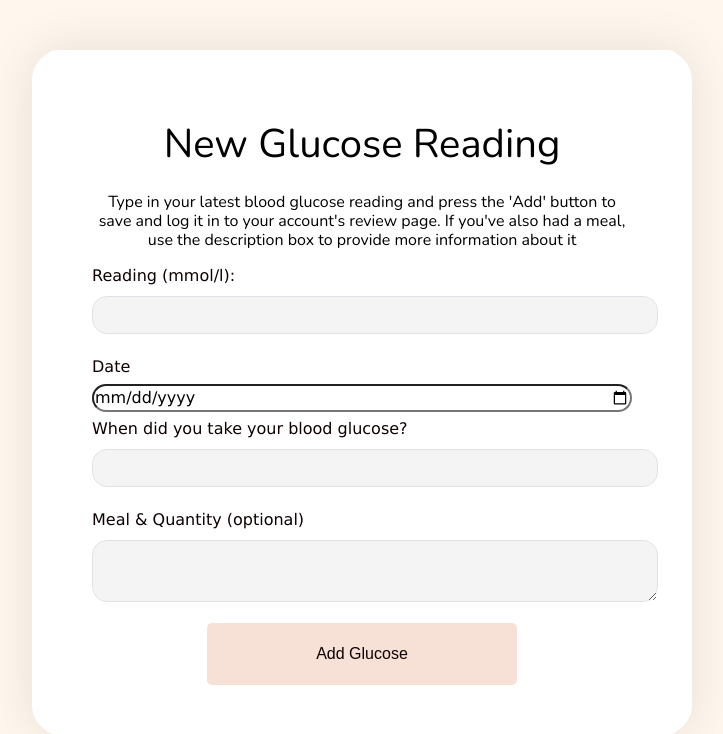
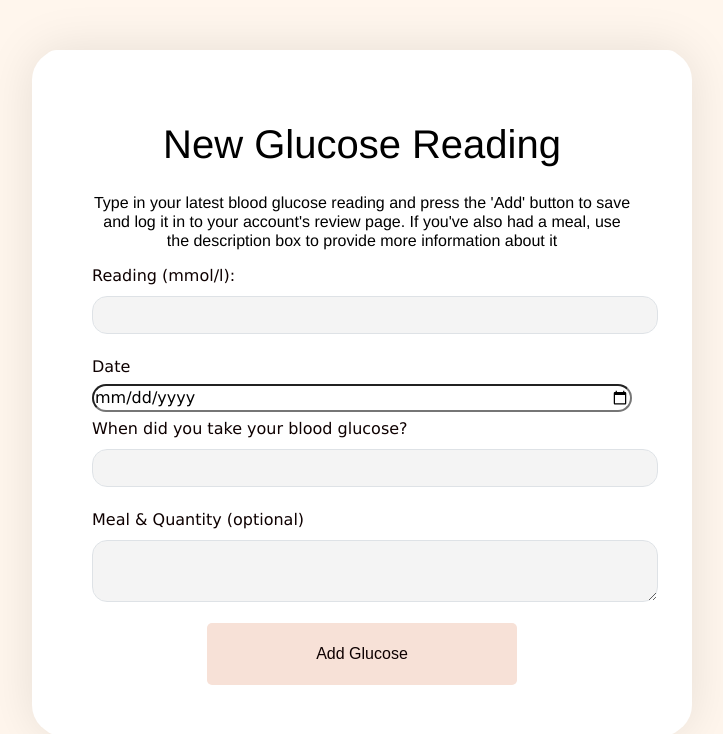
Before and after one commit to Emjaydee23/GlucoMama, a Rails app: page /recordings/new in a window 1280 px wide. Shown: the part 82-816 px from the top of the page, without its empty margins (278-1001 px from the left). Run offline with Rails 7, Linux system fonts and the light colour scheme; a user stored in the database is signed in; style sheets or scripts are compiled from the project's sources; some libraries are stand-ins or nearby versions; some web fonts are replaced.

Commit message:
Further styling after reconvene as a team

```diff
--- a/app/assets/stylesheets/config/_fonts.scss
+++ b/app/assets/stylesheets/config/_fonts.scss
@@ -2,8 +2,8 @@
 @import url('https://fonts.googleapis.com/css?family=Nunito:400,700|Work+Sans:400,700&display=swap');
 @import url('https://fonts.googleapis.com/css2?family=Poetsen+One&display=swap');
 // Define fonts for body and headers
-$body-font: "Work Sans", "Helvetica", "sans-serif";
-$headers-font: "Nunito", "Helvetica", "sans-serif";
+$body-font:  "Helvetica", "Work Sans", "sans-serif";
+$headers-font: "Helvetica", "Nunito", "sans-serif";
 
 
 // To use a font file (.woff) uncomment following lines
--- a/app/assets/stylesheets/pages/form.scss
+++ b/app/assets/stylesheets/pages/form.scss
@@ -16,10 +16,11 @@ form {
   padding: 0px 10px ;
 }
 
+form.edit_recording,
 form.new_recording {
   .form-control,
   .form-select {
-    width: -webkit-fill-available;
+    width: -webkit-fill-available
   }
 }
 
```
